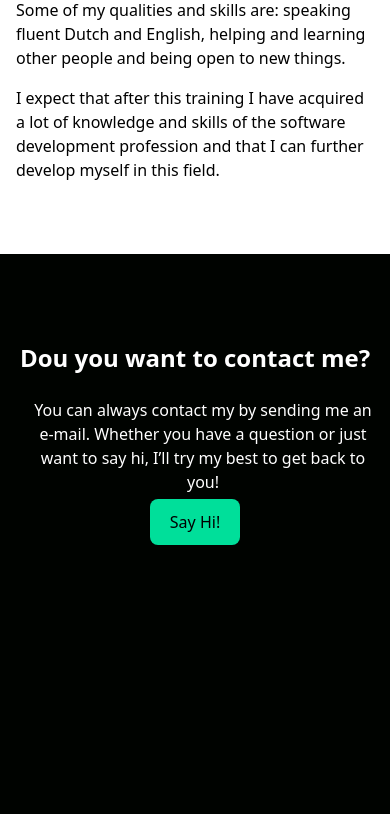
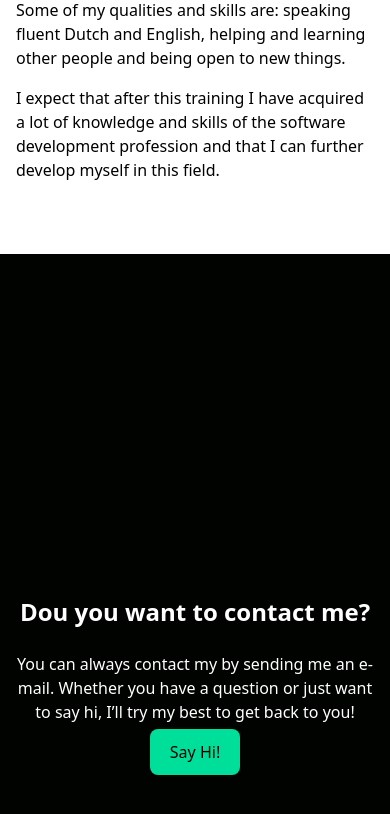
Before and after one commit to Chun-Hin/chunhnin.nl, a React (Create React App) app: page / in a window 390 px wide. Shown: the part 1579-2393 px from the top of the page. Before the commit the page ends 2193 px from the top, so only its background shows below. Built offline with nearby package versions, Linux system fonts and the light colour scheme.

Commit message:
responsive bugs fixed

```diff
--- a/src/components/About.js
+++ b/src/components/About.js
@@ -3,7 +3,7 @@ import chunfoto from '../images/chunfoto.JPG'
 
 function About() {
     return (
-        <div className="w-full bg-white py-16 px-4" id="About">
+        <div className="w-full bg-white py-16 px-4 scroll-mt-20" id="About">
             <div className="max-w-[1240px] mx-auto grid md:grid-cols-2">
                 <img className="w-[450px] mx-auto my-4 rounded-lg" src={chunfoto} alt="/" />
                 <div className="flex flex-col justify-center">
--- a/src/components/Contact.js
+++ b/src/components/Contact.js
@@ -2,11 +2,11 @@ import React from "react";
 
 function Contact() {
     return(
-        <div className="w-full py-16 text-white px-4 text-center flex flex-col justify-center items-center text-center" id="Contact">
+        <div className="h-screen w-full py-16 text-white px-4 text-center flex flex-col justify-center items-center" id="Contact">
             <div className="max-w-[1240px] mx-auto">
-                <div className="lg:col-span-2 my-4">
+                <div className="lg:col-span-2 my-4 items-center text-center">
                     <h1 className="md:text-4xl sm:text-3xl text-2xl font-bold py-2">Dou you want to contact me?</h1>
-                    <p className="max-w-[450px] my-4 ml-4">You can always contact my by sending me an e-mail. Whether you have a question or just want to say hi, I’ll try my best to get back to you!</p>
+                    <p className="max-w-[450px] md:ml-4 my-4">You can always contact my by sending me an e-mail. Whether you have a question or just want to say hi, I’ll try my best to get back to you!</p>
                     <a href="mailto:chunhin.ip05@gmail.com" className="bg-[#00df9a] text-black rounded-lg font-medium w-[200px] mt-8 px-5 py-3">Say Hi!</a>
                 </div>
             </div>
--- a/src/components/Navbar.js
+++ b/src/components/Navbar.js
@@ -31,7 +31,7 @@ function Navbar() {
             <div onClick={handleNav} className="block md:hidden">
                 {!nav ? <AiOutlineMenu size={20}/> : <AiOutlineClose size={20}/>}
             </div>
-            <div className={nav ? "fixed left-0 top-0 w-[60%] h-full border-r border-r-gray-900 bg-[#000300] ease-in-out duration-500" : "fixed left-[-100%]"}>
+            <div className={nav ? "fixed left-0 top-0 w-[60%] h-full border-r border-r-gray-900 bg-[#000300] ease-in-out duration-500 md:hidden" : "fixed left-[-100%] "}>
                 <h1 className="w-full text-3xl font-bold text-[#00df9a] m-4">CHUNHIN.</h1>
                 <ul className="uppercase p-4">
                     <BrowserRouter>
```
